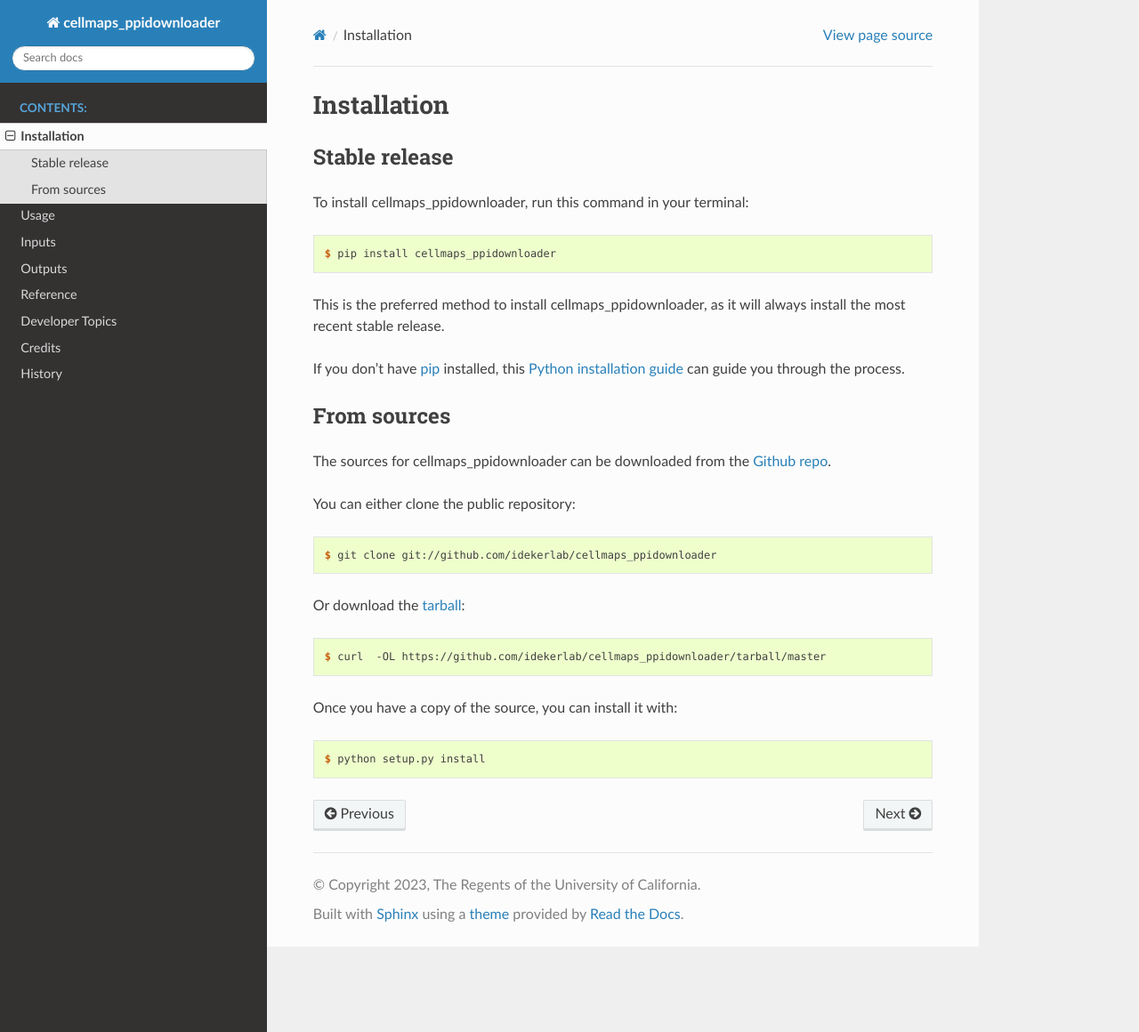
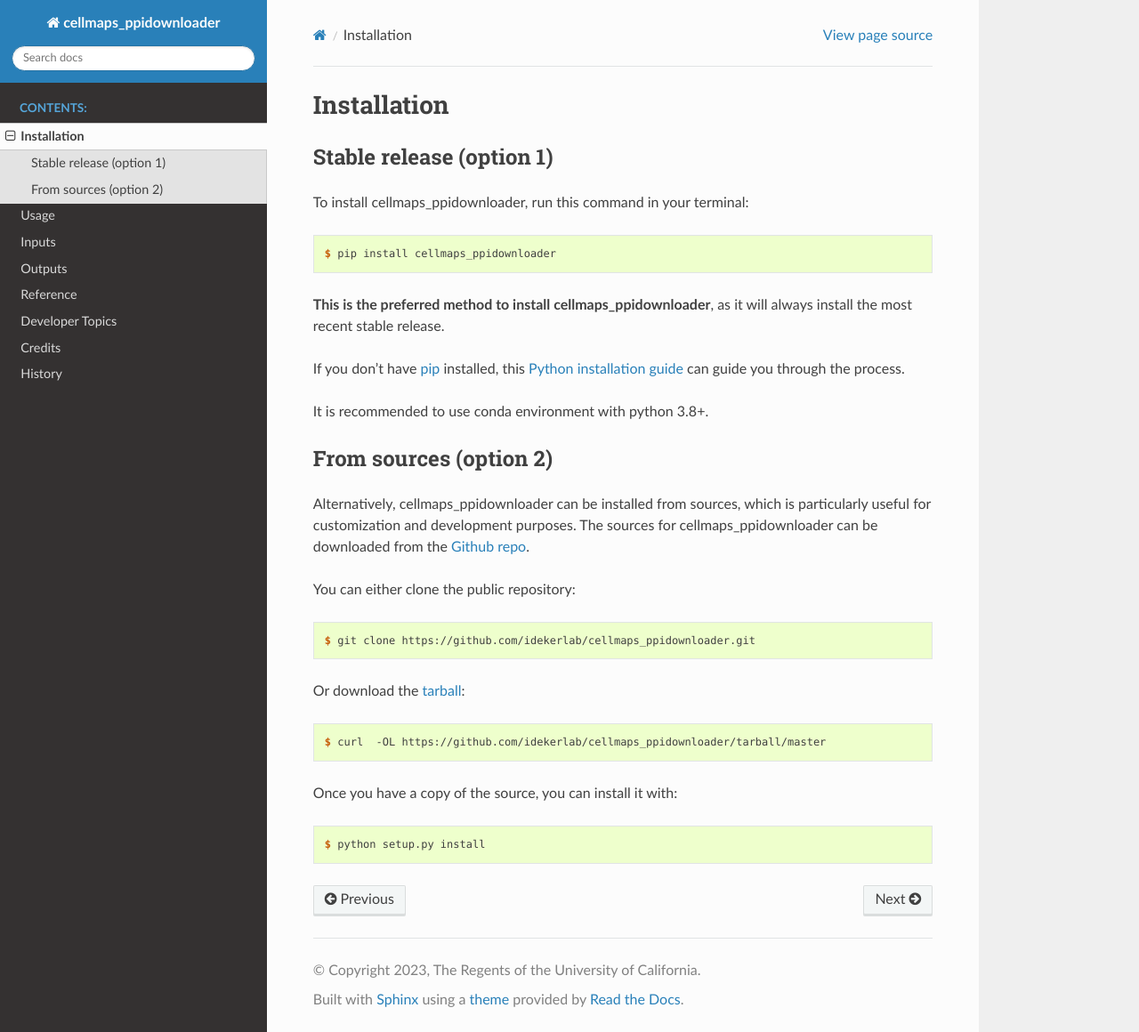
Before and after one commit to wadeschulz/cellmaps_ppidownloader_experimental, a Sphinx documentation site: the page built from docs/installation.rst, in a window 1280 px wide and 1160 px high. Shown: the whole window at 89% size. Built offline with Sphinx 7.4.7 and the Read the Docs theme 3.1.0, drawn with Linux system fonts in a browser that asks for light colours.

Commit message:
Update docs

```diff
--- a/docs/installation.rst
+++ b/docs/installation.rst
@@ -5,8 +5,8 @@
 ============
 
 
-Stable release
---------------
+Stable release (option 1)
+--------------------------
 
 To install cellmaps_ppidownloader, run this command in your terminal:
 
@@ -14,7 +14,7 @@
 
     $ pip install cellmaps_ppidownloader
 
-This is the preferred method to install cellmaps_ppidownloader, as it will always install the most recent stable release.
+**This is the preferred method to install cellmaps_ppidownloader**, as it will always install the most recent stable release.
 
 If you don't have `pip`_ installed, this `Python installation guide`_ can guide
 you through the process.
@@ -22,17 +22,19 @@
 .. _pip: https://pip.pypa.io
 .. _Python installation guide: http://docs.python-guide.org/en/latest/starting/installation/
 
+It is recommended to use conda environment with python 3.8+.
 
-From sources
-------------
+From sources (option 2)
+------------------------
 
-The sources for cellmaps_ppidownloader can be downloaded from the `Github repo`_.
+Alternatively, cellmaps_ppidownloader can be installed from sources, which is particularly useful for customization
+and development purposes. The sources for cellmaps_ppidownloader can be downloaded from the `Github repo`_.
 
 You can either clone the public repository:
 
 .. code-block:: console
 
-    $ git clone git://github.com/idekerlab/cellmaps_ppidownloader
+    $ git clone https://github.com/idekerlab/cellmaps_ppidownloader.git
 
 Or download the `tarball`_:
 
```
